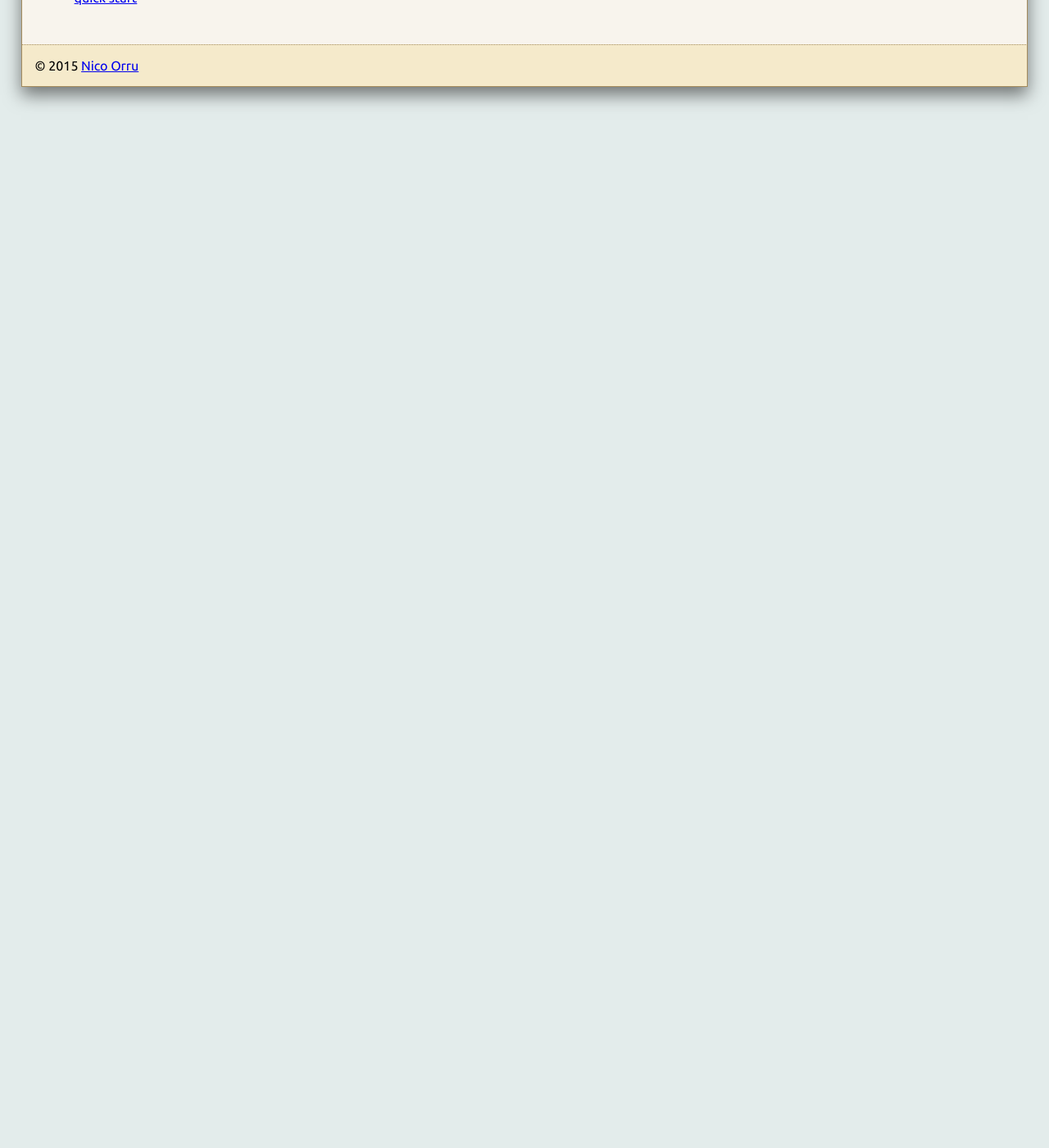
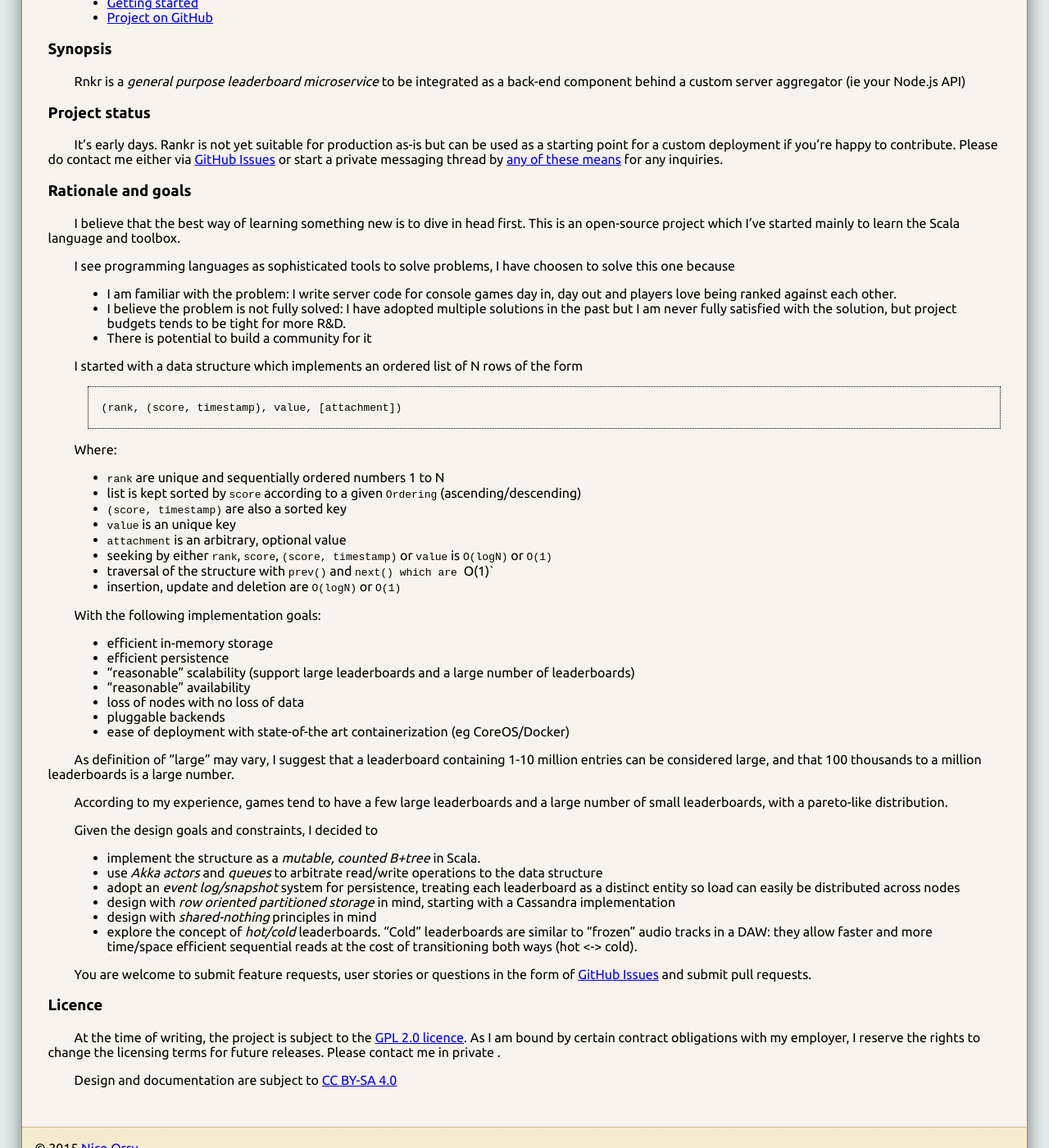
Before and after one commit to itadinanta/rnkr, a Jekyll site: the page built from index.md, in a window 1280 px wide and 1400 px high, scrolled down 270 px. Shown: the whole window at 82% size. Built offline with Jekyll 4.4.1, drawn with Linux system fonts in a browser that asks for light colours; before the commit the page ends 900 px from its top, so only the background shows below that; some of the changed text lies outside the part shown.

Commit message:
Added some docs

```diff
--- a/index.md
+++ b/index.md
@@ -4,8 +4,88 @@ title: rnkr
 
 ## Rnkr
 
-Scala/Akka implementation of a counted B+tree index service.
+### TL;DR gimme the good stuff, NOW!
 
-Good to implement large sorted maps where keeping track of ranks is necessary. Good for game leaderboards.
+If you're dying to see for yourself what this is about, follow these links
 
-[quick start](quickstart)
+- [Getting started](quickstart)
+- [Project on GitHub](https://github.com/itadinanta/rnkr)
+
+### Synopsis
+
+Rnkr is a *general purpose leaderboard microservice* to be integrated as a back-end component behind
+a custom server aggregator (ie your Node.js API)
+
+### Project status
+
+It's early days. Rankr is not yet suitable for production as-is but can be used as a starting
+point for a custom deployment if you're happy to contribute. Please do contact me either
+via [GitHub Issues](https://github.com/itadinanta/rnkr/issues) or start a private messaging thread by
+[any of these means](http://www.itadinanta.net/about) for any inquiries.
+
+### Rationale and goals
+
+I believe that the best way of learning something new is to dive in head first.
+This is an open-source project which I've started mainly to learn the Scala language and toolbox.
+
+I see programming languages as sophisticated tools to solve problems, I have choosen to solve this one
+because
+
+- I am familiar with the problem: I write server code for console games day in, day out
+and players love being ranked against each other.
+- I believe the problem is not fully solved: I have adopted multiple solutions in the past but I am never
+fully satisfied with the solution, but project budgets tends to be tight for more R&D.
+- There is potential to build a community for it
+
+I started with a data structure which implements an ordered list of N rows of the form
+
+	(rank, (score, timestamp), value, [attachment])
+
+Where:
+- `rank` are unique and sequentially ordered numbers 1 to N
+- list is kept sorted by `score` according to a given `Ordering` (ascending/descending)
+- `(score, timestamp)` are also a sorted key
+- `value` is an unique key
+- `attachment` is an arbitrary, optional value
+- seeking by either `rank`, `score`, `(score, timestamp)` or `value` is `O(logN)` or `O(1)`
+- traversal of the structure with `prev()` and `next() which are `O(1)`
+- insertion, update and deletion are `O(logN)` or `O(1)`
+
+With the following implementation goals:
+- efficient in-memory storage
+- efficient persistence
+- "reasonable" scalability (support large leaderboards and a large number of leaderboards)
+- "reasonable" availability
+- loss of nodes with no loss of data
+- pluggable backends
+- ease of deployment with state-of-the art containerization (eg CoreOS/Docker)
+
+As definition of "large" may vary, I suggest that a leaderboard containing 1-10 million entries can
+be considered large, and that 100 thousands to a million leaderboards is a large number.
+
+According to my experience, games tend to have a few large leaderboards and a large number of small
+leaderboards, with a pareto-like distribution.
+
+Given the design goals and constraints, I decided to
+
+- implement the structure as a *mutable, counted B+tree* in Scala.
+- use *Akka actors* and *queues* to arbitrate read/write operations to the data structure
+- adopt an *event log/snapshot* system for persistence, treating each leaderboard as a distinct entity
+so load can easily be distributed across nodes
+- design with *row oriented partitioned storage* in mind, starting with a Cassandra implementation
+- design with *shared-nothing* principles in mind
+- explore the concept of *hot/cold* leaderboards. "Cold" leaderboards are similar to "frozen" audio tracks
+in a DAW: they allow faster and more time/space efficient sequential reads at the cost of transitioning
+both ways (hot <-> cold).
+
+You are welcome to submit feature requests, user stories or questions in the form of
+[GitHub Issues](https://github.com/itadinanta/rnkr/issues) and submit pull requests.
+
+### Licence
+
+At the time of writing, the project is subject to the
+[GPL 2.0 licence](https://www.gnu.org/licenses/old-licenses/gpl-2.0.en.html). As I am bound by
+certain contract obligations with my employer, I reserve the rights to change the licensing terms for
+future releases. Please contact me in private .
+
+Design and documentation are subject to [CC BY-SA 4.0](http://creativecommons.org/licenses/by-sa/4.0/)
```
Also changed, not shown: 1 other file.
